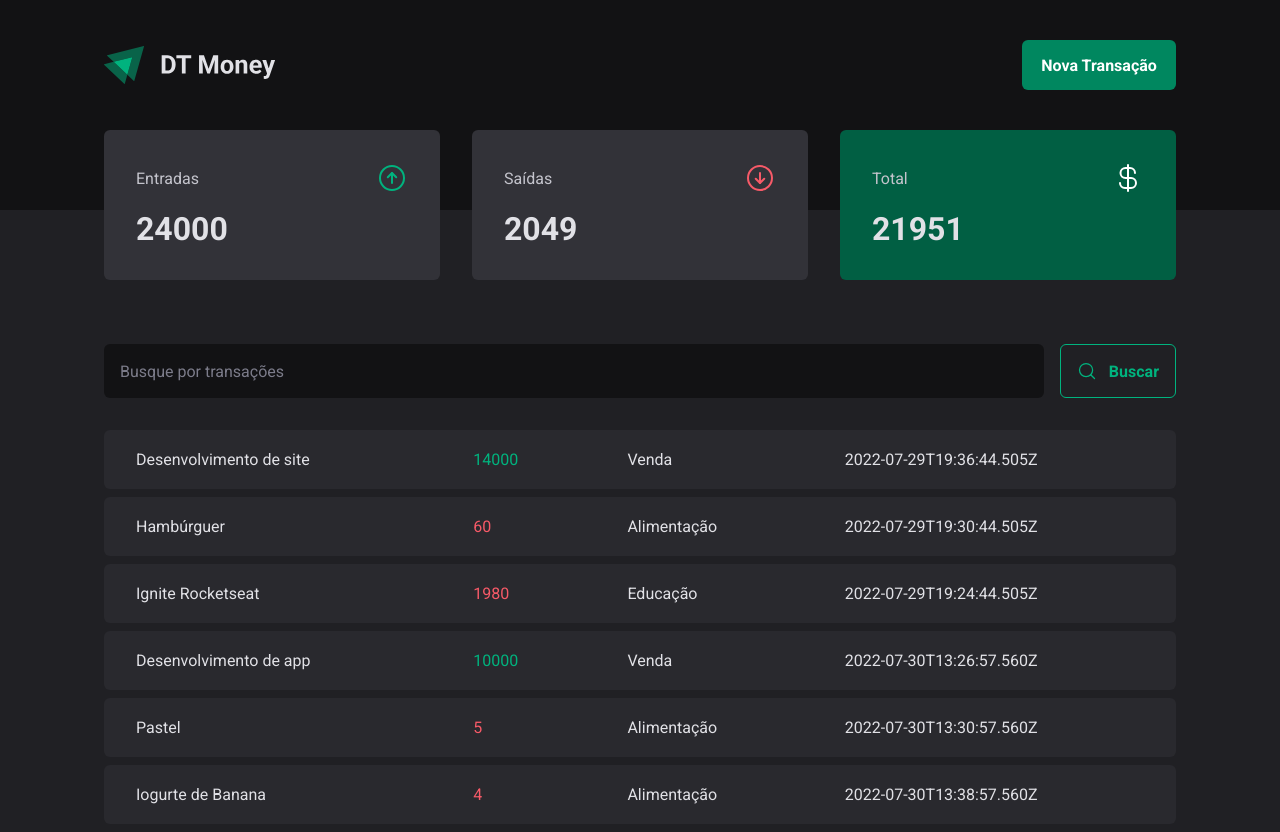
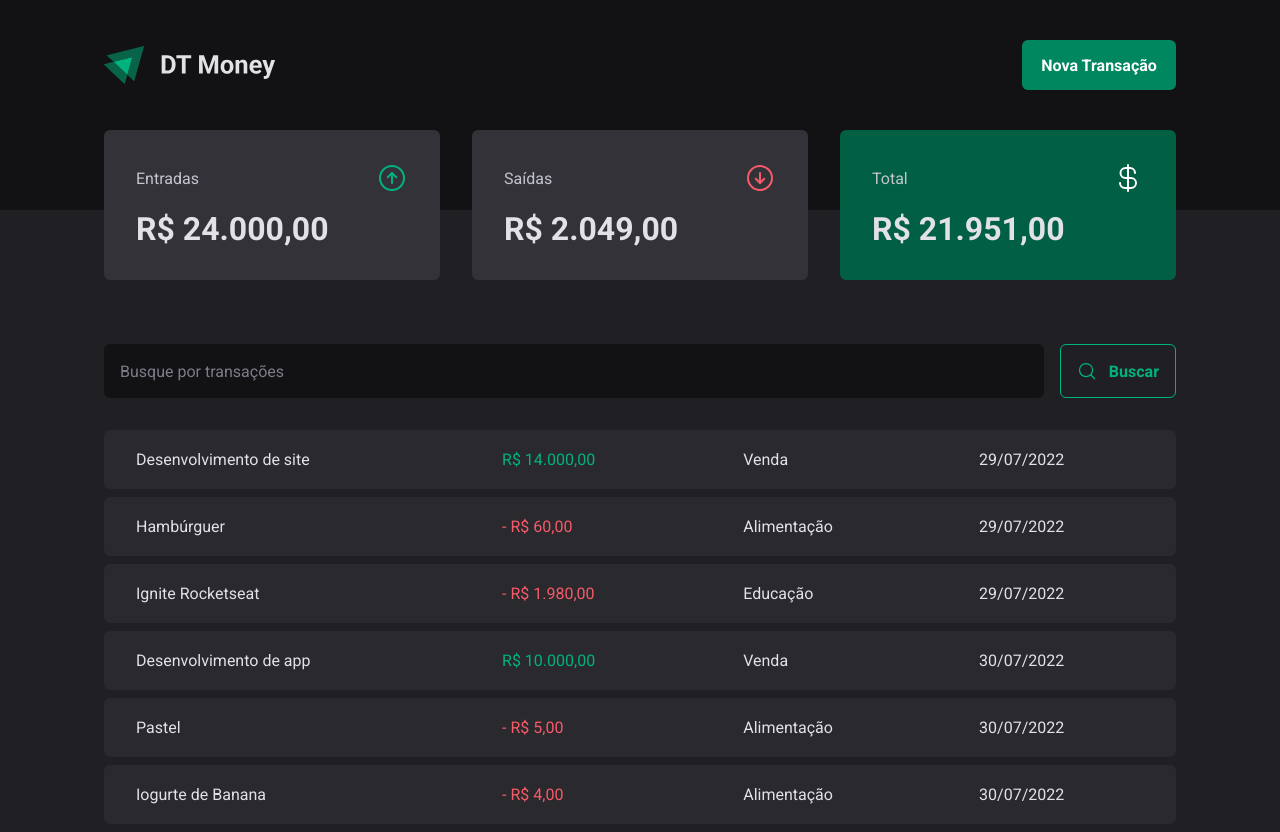
Before and after one commit to dyhalmeida/ignite-dtmoney, a React (Vite) app: page / in a window 1280 px wide. Built offline with nearby package versions, Linux system fonts and the light colour scheme; data requests are answered from the project's data file.

Commit message:
Refactor code to use priceFormatter and dateFormatter in Summary and Transactions components

```diff
--- a/src/components/Summary/Summary.tsx
+++ b/src/components/Summary/Summary.tsx
@@ -1,5 +1,6 @@
 import { ArrowCircleDown, ArrowCircleUp, CurrencyDollar } from 'phosphor-react'
 import { useTransactions } from '../../hooks/useTransactions'
+import { priceFormatter } from '../../utils/formatter'
 import { SummaryCard, SummaryContainer } from './styles'
 
 export function Summary() {
@@ -31,7 +32,7 @@
           <ArrowCircleUp size={32} color="#00b37e" />
         </header>
 
-        <strong>{summary.income}</strong>
+        <strong>{priceFormatter.format(summary.income)}</strong>
       </SummaryCard>
 
       <SummaryCard>
@@ -40,7 +41,7 @@
           <ArrowCircleDown size={32} color="#f75a68" />
         </header>
 
-        <strong>{summary.outcome}</strong>
+        <strong>{priceFormatter.format(summary.outcome)}</strong>
       </SummaryCard>
 
       <SummaryCard variant="green">
@@ -49,7 +50,7 @@
           <CurrencyDollar size={32} color="#fff" />
         </header>
 
-        <strong>{summary.total}</strong>
+        <strong>{priceFormatter.format(summary.total)}</strong>
       </SummaryCard>
     </SummaryContainer>
   )
--- a/src/pages/Transactions/index.tsx
+++ b/src/pages/Transactions/index.tsx
@@ -1,6 +1,7 @@
 import { Header } from "../../components/Header";
 import { Summary } from "../../components/Summary/Summary";
 import { useTransactions } from "../../hooks/useTransactions";
+import { dateFormatter, priceFormatter } from "../../utils/formatter";
 import { SearchForm } from "./components/SearchForm";
 import { PriceHighlight, TransactionsContainer, TransactionsTable } from "./styles";
 
@@ -21,14 +22,15 @@
                                 <td>{transaction.description}</td>
                                 <td>
                                     <PriceHighlight variant={transaction.type}>
-                                        {transaction.price}
+                                        {transaction.type === 'outcome' && '- '}
+                                        {priceFormatter.format(transaction.price)}
                                     </PriceHighlight>
                                 </td>
                                 <td>
                                     {transaction.category}
                                 </td>
                                 <td>
-                                    {transaction.createdAt}
+                                    {dateFormatter.format(new Date(transaction.createdAt))}
                                 </td>
                             </tr>
                         ))}
--- /dev/null
+++ b/src/utils/formatter.ts
@@ -0,0 +1,6 @@
+export const dateFormatter = new Intl.DateTimeFormat('pt-BR')
+
+export const priceFormatter = new Intl.NumberFormat('pt-BR', {
+  style: 'currency',
+  currency: 'BRL',
+})
```
